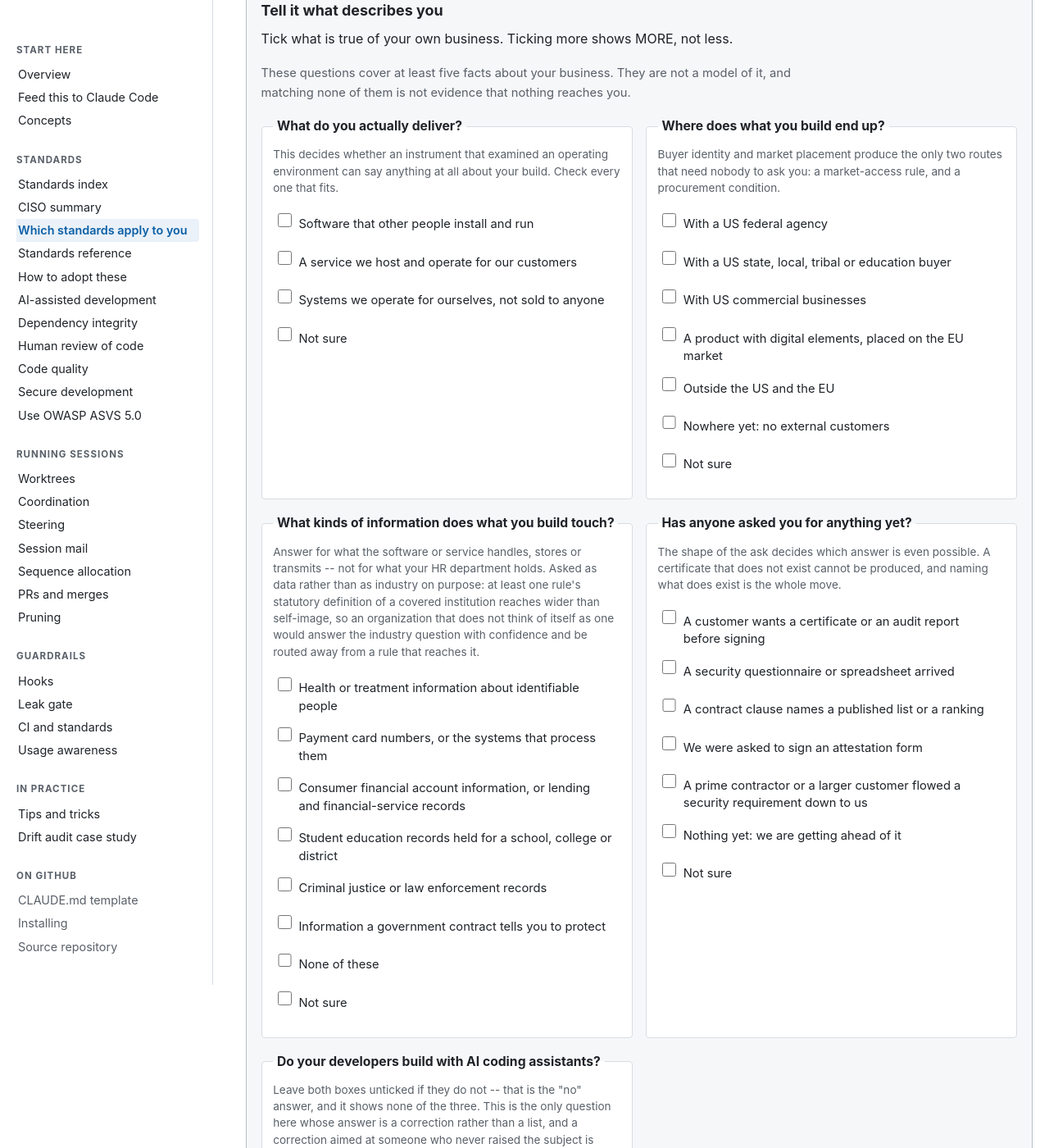
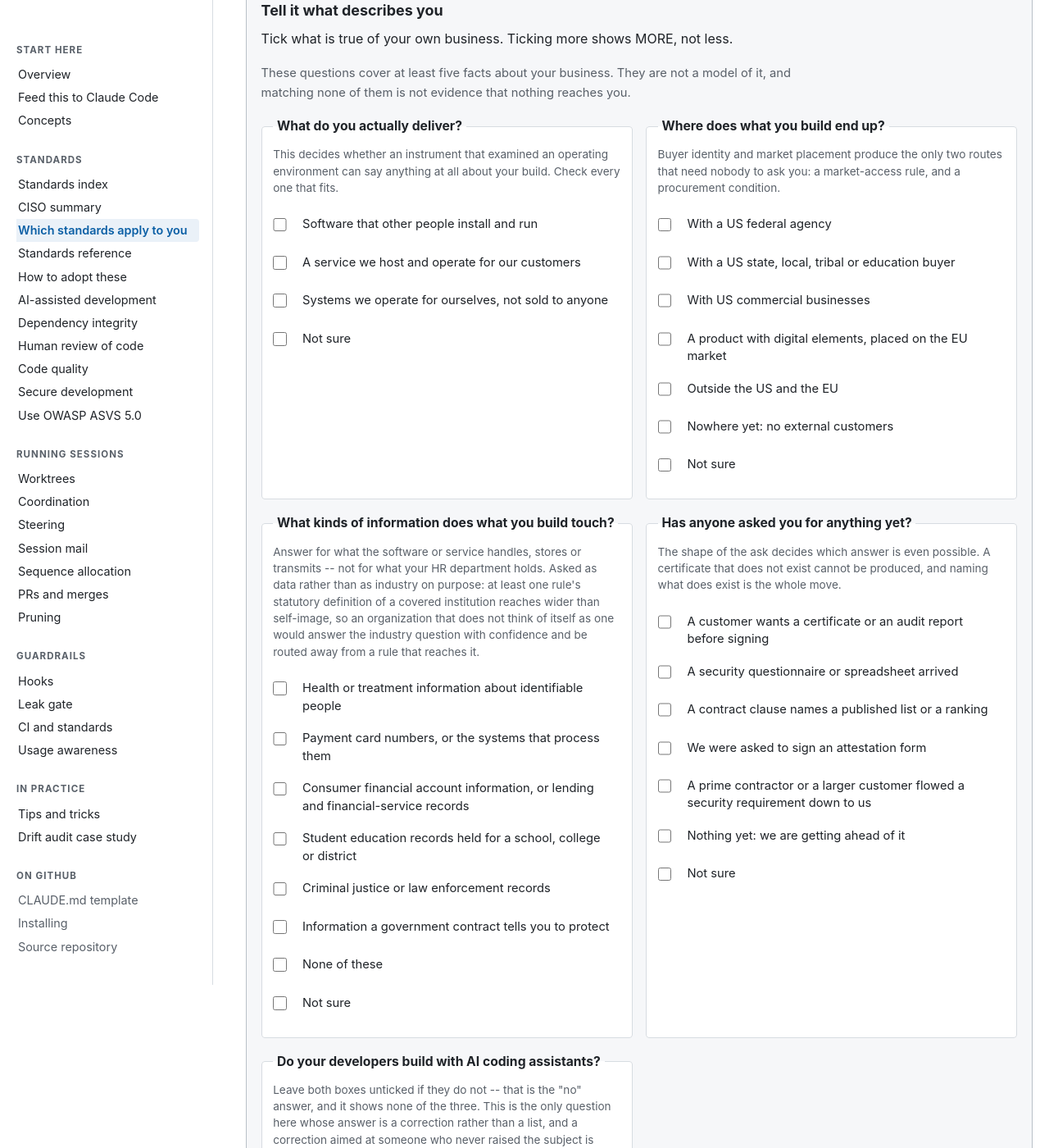
Before and after one commit to wshallwshall/claude-multisession, a Jekyll site: the page built from docs/standards/STANDARDS-LANDSCAPE.md, in a window 1280 px wide and 1400 px high, scrolled down 1023 px. Shown: the whole window at 82% size. Built offline with Jekyll 4.4.1, drawn with Linux system fonts in a browser that asks for light colours; our own code applies the rules of GitHub Pages for plain Markdown files.

Commit message:
fix(site): sit the checkbox on the label's first line, and stop the tick shifting it
Two defects left after the flex fix.

The control was 0.36rem too high. It started 0.28rem down while the label's
first line box -- 1.45 x 0.92rem -- starts 0.5rem down, so their centres never
agreed. It now starts 0.5rem + half the difference between the line box and
the control. align-items:center would have centred it against the WHOLE
label, which drifts the moment an option wraps to two lines, and several of
them do.

And ticking a box moved the label sideways. The 3px left rule and its padding
were declared only in the checked state, so they were added at the moment of
the click. The border is now declared on every label, transparent, and the
checked rule changes only its colour. Reserve the space always; a control
that reflows under the cursor reads as a misclick.

Also drops the checkbox's left indent so the control column lines up with the
help text above it rather than hanging 0.35rem to its right.

```diff
--- a/docs/_includes/standards-selector.html
+++ b/docs/_includes/standards-selector.html
@@ -477,11 +477,17 @@
 
 .ssel-opt label {
   /* min-width:0 lets a long option wrap inside its grid track instead of widening the column. A
-     flex item's default min-width is auto, which refuses to shrink below its longest word. */
+     flex item's default min-width is auto, which refuses to shrink below its longest word.
+
+     The left border is declared HERE, transparent, and only recoloured when ticked. Declaring it
+     only in the checked rule made ticking a box add 3px plus its padding, so every label shifted
+     sideways at the moment of clicking it. Reserve the space always; change only the colour. */
   flex: 1;
   min-width: 0;
   min-height: 44px;
-  padding: 0.5rem 0.5rem 0.5rem 0;
+  padding: 0.5rem 0.5rem 0.5rem 0.45rem;
+  border-left: 3px solid transparent;
+  border-radius: 0 var(--ssel-radius) var(--ssel-radius) 0;
   line-height: 1.45;
   font-size: 0.92rem;
   cursor: pointer;
@@ -491,20 +497,22 @@
   flex: none;
   width: 1.05rem;
   height: 1.05rem;
-  margin: 0.28rem 0 0 0.35rem;
+  /* Sit on the FIRST LINE of the label, not the top of the row. The label's first line box is
+     1.45 x 0.92rem = 1.334rem tall and starts 0.5rem down, so centring a 1.05rem control on it
+     needs 0.5rem + (1.334rem - 1.05rem) / 2. align-items:center would centre against the WHOLE
+     label instead, which drifts visibly the moment an option wraps to two lines -- and several do. */
+  margin: 0.64rem 0 0 0;
   accent-color: var(--ssel-accent);
 }
 
 /* Order matters: the input precedes the label in the DOM, so the adjacent-sibling selector is what
-   marks a ticked row. Weight AND a left rule AND color, never color alone. */
+   marks a ticked row. Weight AND a left rule AND color, never color alone. Geometry does not change
+   here -- the border and its padding are already reserved above, so nothing reflows on a tick. */
 .ssel-box:checked + label {
   font-weight: 650;
   color: var(--ssel-accent);
-  border-left: 3px solid var(--ssel-accent);
-  padding-left: 0.45rem;
-  margin-left: -0.48rem;
+  border-left-color: var(--ssel-accent);
   background: var(--ssel-accent-soft);
-  border-radius: 0 var(--ssel-radius) var(--ssel-radius) 0;
 }
 
 /* The site removes no focus ring and neither does this. A hand-styled control is exactly where the
```
